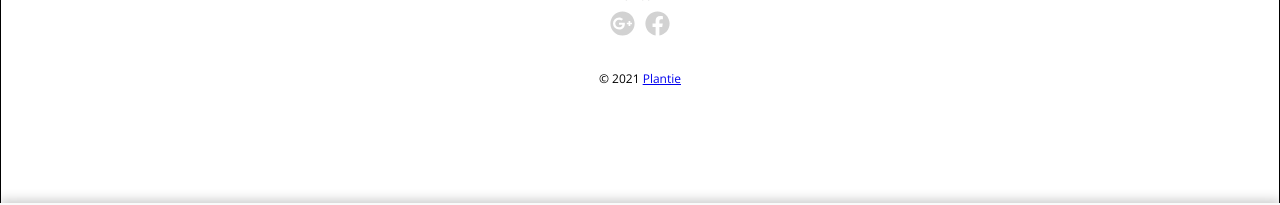
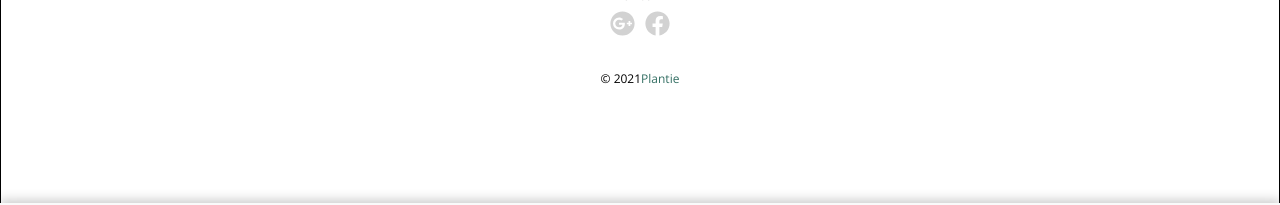
Before and after one commit to tony-shifflett/plantie-frontend, a React (Create React App) app: page / in a window 1280 px wide. Shown: the part 517-722 px from the top of the page. Built offline with nearby package versions, Linux system fonts and the light colour scheme.

Commit message:
about link added to splash

```diff
--- a/src/components/Splash/Splash.js
+++ b/src/components/Splash/Splash.js
@@ -54,7 +54,10 @@ const Splash = () => {
             <br></br>
             <br></br>
             <span className="cr">
-              © 2021 <Link to="/about">Plantie</Link>
+              © 2021
+              <Link to="/about" className="abLink">
+                Plantie
+              </Link>
             </span>
           </div>
         </div>
--- a/src/components/Splash/Splash.scss
+++ b/src/components/Splash/Splash.scss
@@ -85,3 +85,12 @@ button {
 .cr {
   font-size: 12px;
 }
+
+ a {
+  text-decoration: none;
+  color: $primary;
+  transition: all .15s ease 0s;
+      &:hover {
+    color: $secondary;
+  }
+}
```
